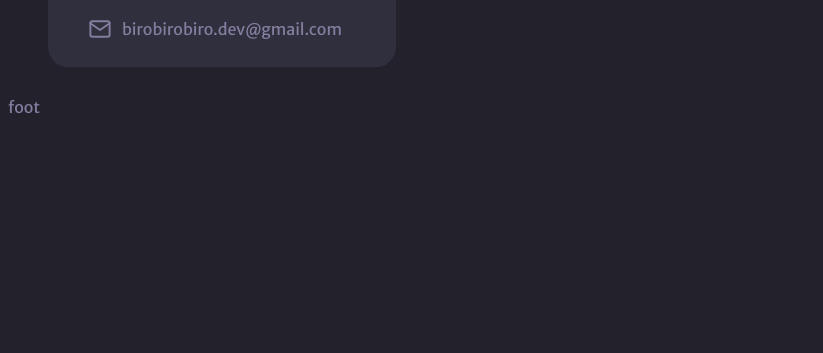
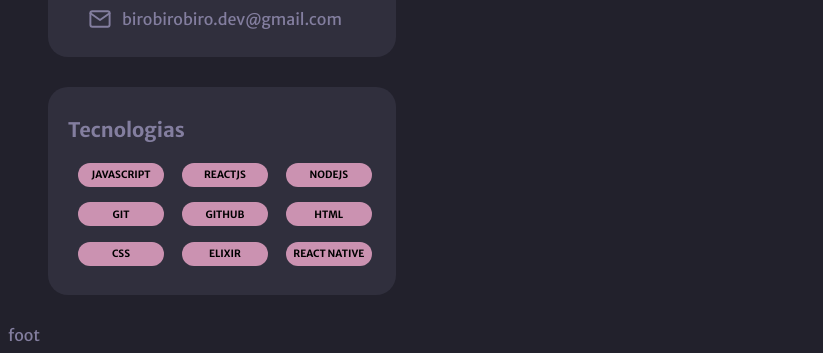
Before and after one commit to luad3cristal/portfolio, a plain HTML site: page index.html in a window 1280 px wide. Shown: the part 661-1014 px from the top of the page, without its empty margins (0-823 px from the left). Before the commit the page ends 800 px from the top, so only its background shows below. Drawn offline with Linux system fonts and the light colour scheme.

Commit message:
setting the technologies card

```diff
--- a/index.html
+++ b/index.html
@@ -57,6 +57,24 @@
             />birobirobiro.dev@gmail.com</a
           >
         </div>
+
+        <div class="technologies">
+          <h3>Tecnologias</h3>
+
+          <section>
+            <p>JavaScript</p>
+            <p>ReactJs</p>
+            <p>nodejs</p>
+            <br />
+            <p>git</p>
+            <p>github</p>
+            <p>html</p>
+            <br />
+            <p>css</p>
+            <p>elixir</p>
+            <p>react native</p>
+          </section>
+        </div>
       </aside>
 
       <article>content</article>
--- a/style.css
+++ b/style.css
@@ -37,13 +37,14 @@ aside div {
   background-color: var(--bg-cards);
   width: 348px;
   border-radius: 20px;
-  margin: 40px 60px 30px 40px;
+  margin: 0 60px 30px 40px;
 }
 
 /* card do perfil */
 .profile {
   height: 292px;
   text-align: center;
+  margin-top: 40px;
 }
 
 .profile img {
@@ -89,3 +90,43 @@ aside div {
 .links #map {
   padding-top: 34px;
 }
+
+/* card das tecnologias */
+.technologies {
+  height: 208px;
+  text-align: left;
+}
+
+.technologies h3 {
+  display: flex;
+  margin-left: 20px;
+  padding-top: 30px;
+
+  font-size: 20px;
+  font-weight: 700;
+}
+
+.technologies p {
+  width: 86px;
+  height: 24px;
+  background-color: var(--bg-techs);
+  border-radius: 30px;
+  text-align: center;
+
+  color: black;
+
+  font-size: 10px;
+  font-weight: 700;
+  text-transform: uppercase;
+  justify-content: center;
+
+  display: inline-flex;
+  align-items: center;
+  margin-left: 15px;
+  margin-top: 0;
+  margin-bottom: 15px;
+}
+
+.technologies section {
+  margin-left: 15px;
+}
```
